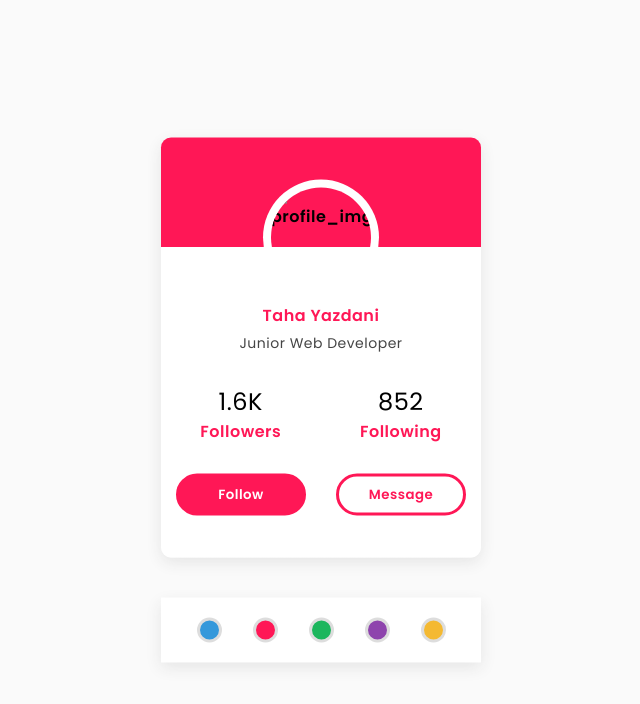
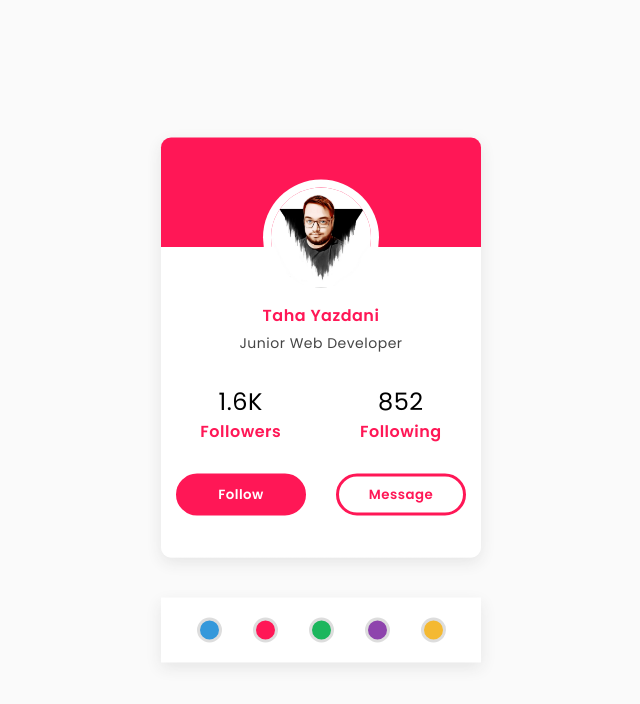
Before and after one commit to tyazdaniit/changeThemeCss-Example, a plain HTML site: page index.html in a window 1280 px wide. Shown: the whole page, without its empty margins (319-959 px from the left). Drawn offline with Linux system fonts and the light colour scheme; the site is published under a folder, as on GitHub Pages, so addresses that start at the root find nothing.

Commit message:
update link

```diff
--- a/index.html
+++ b/index.html
@@ -14,7 +14,7 @@
   <body>
     <div class="container">
       <div class="card">
-        <img src="/image/Screenshot_20211220-232523.png" alt="profile_img" />
+        <img src="image/Screenshot_20211220-232523.png" alt="profile_img" />
         <h4>Taha Yazdani</h4>
         <h5>Junior Web Developer</h5>
         <div class="details">
```
